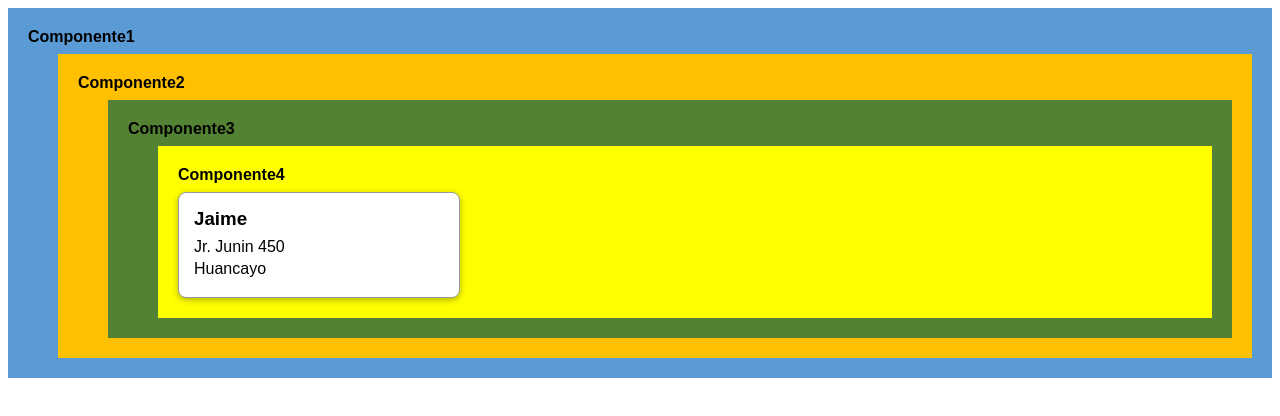
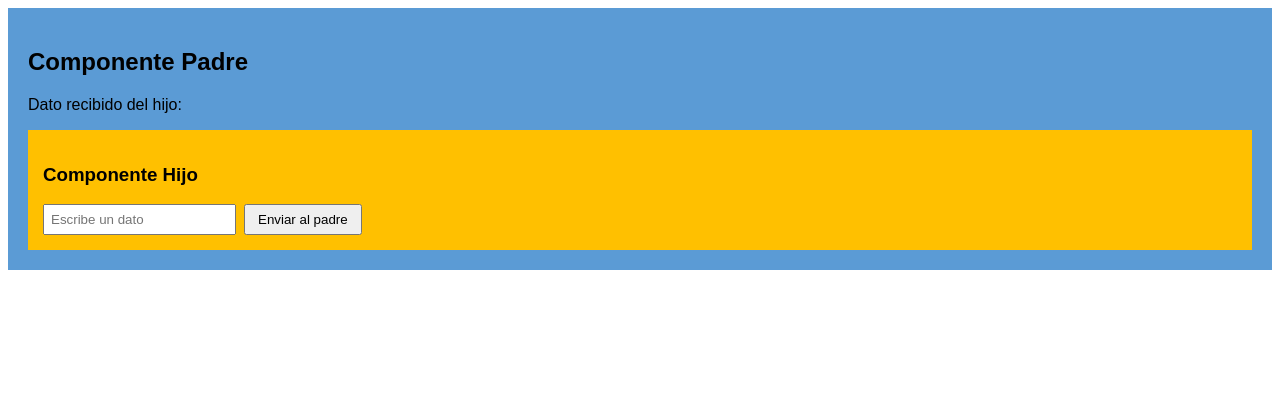
Before and after one commit to stevenhuamanlazo/lab07, a React (Vite) app: page / in a window 1280 px wide. Shown: the top 416 px of the page. Built offline with nearby package versions, Linux system fonts and the light colour scheme.

Commit message:
Ejercicio 3: hijo a padre

```diff
--- a/src/App.tsx
+++ b/src/App.tsx
@@ -1,11 +1,8 @@
-import Componente1 from './components/ej2/Componente1'
-import './css/anidados.css'
-
-// import Tabla from './components/ej5/Tabla'
-// import './css/tabla.css'
+import Padre from './components/ej3/Padre'
+import './css/padrehijo.css'
 
 const App = () => {
-  return <Componente1 />
+  return <Padre />
 }
 
 export default App
--- /dev/null
+++ b/src/components/ej3/Hijo.tsx
@@ -0,0 +1,23 @@
+import { useState } from 'react'
+
+interface Props {
+  enviar: (valor: string) => void
+}
+
+const Hijo = ({ enviar }: Props) => {
+  const [texto, setTexto] = useState('')
+
+  return (
+    <div className="hijo">
+      <h3>Componente Hijo</h3>
+      <input
+        placeholder="Escribe un dato"
+        value={texto}
+        onChange={(e) => setTexto(e.target.value)}
+      />
+      <button onClick={() => enviar(texto)}>Enviar al padre</button>
+    </div>
+  )
+}
+
+export default Hijo
--- /dev/null
+++ b/src/components/ej3/Padre.tsx
@@ -0,0 +1,18 @@
+import { useState } from 'react'
+import Hijo from './Hijo'
+
+const Padre = () => {
+  const [dato, setDato] = useState('')
+
+  return (
+    <div className="padre">
+      <h2>Componente Padre</h2>
+      <p>
+        Dato recibido del hijo: <strong>{dato}</strong>
+      </p>
+      <Hijo enviar={setDato} />
+    </div>
+  )
+}
+
+export default Padre
--- /dev/null
+++ b/src/css/padrehijo.css
@@ -0,0 +1,18 @@
+.padre {
+  background: #5b9bd5;
+  padding: 20px;
+  font-family: Arial, sans-serif;
+}
+.hijo {
+  background: #ffc000;
+  padding: 15px;
+  margin-top: 15px;
+}
+.hijo input {
+  padding: 6px;
+  margin-right: 8px;
+}
+.hijo button {
+  padding: 6px 12px;
+  cursor: pointer;
+}
```
